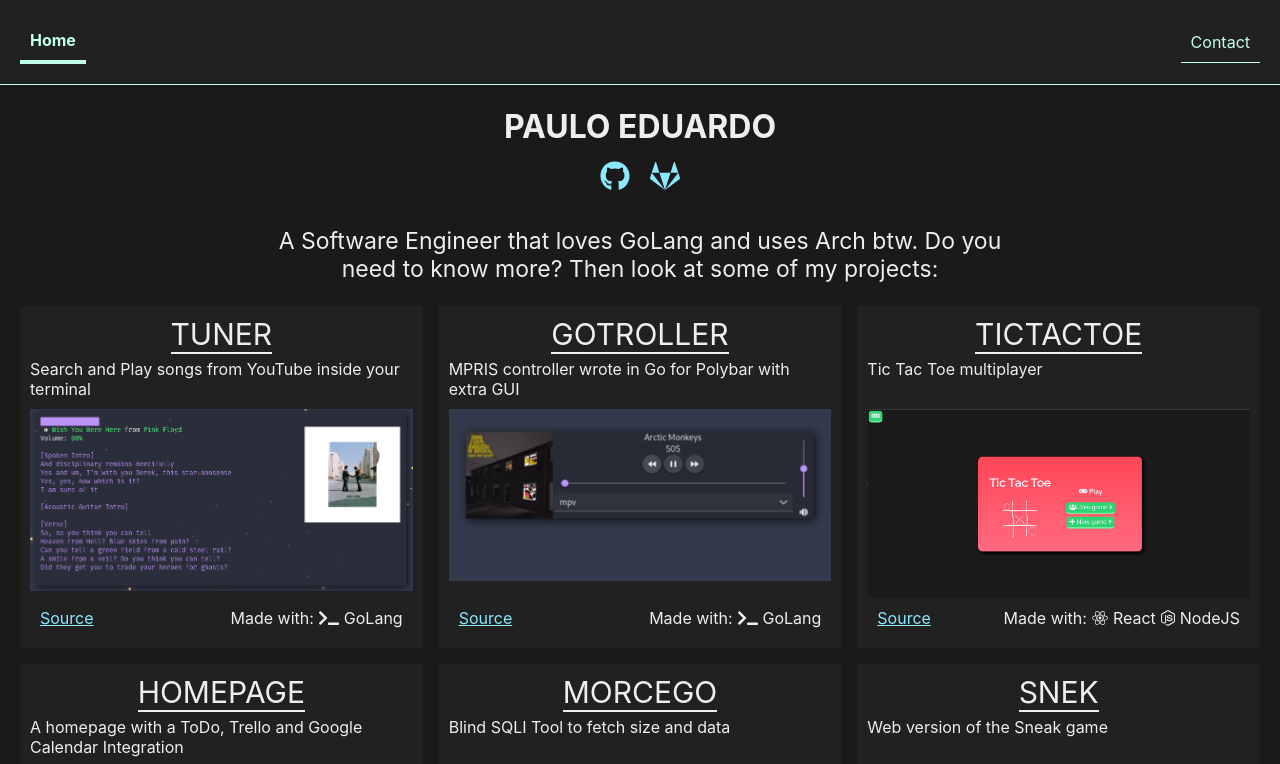
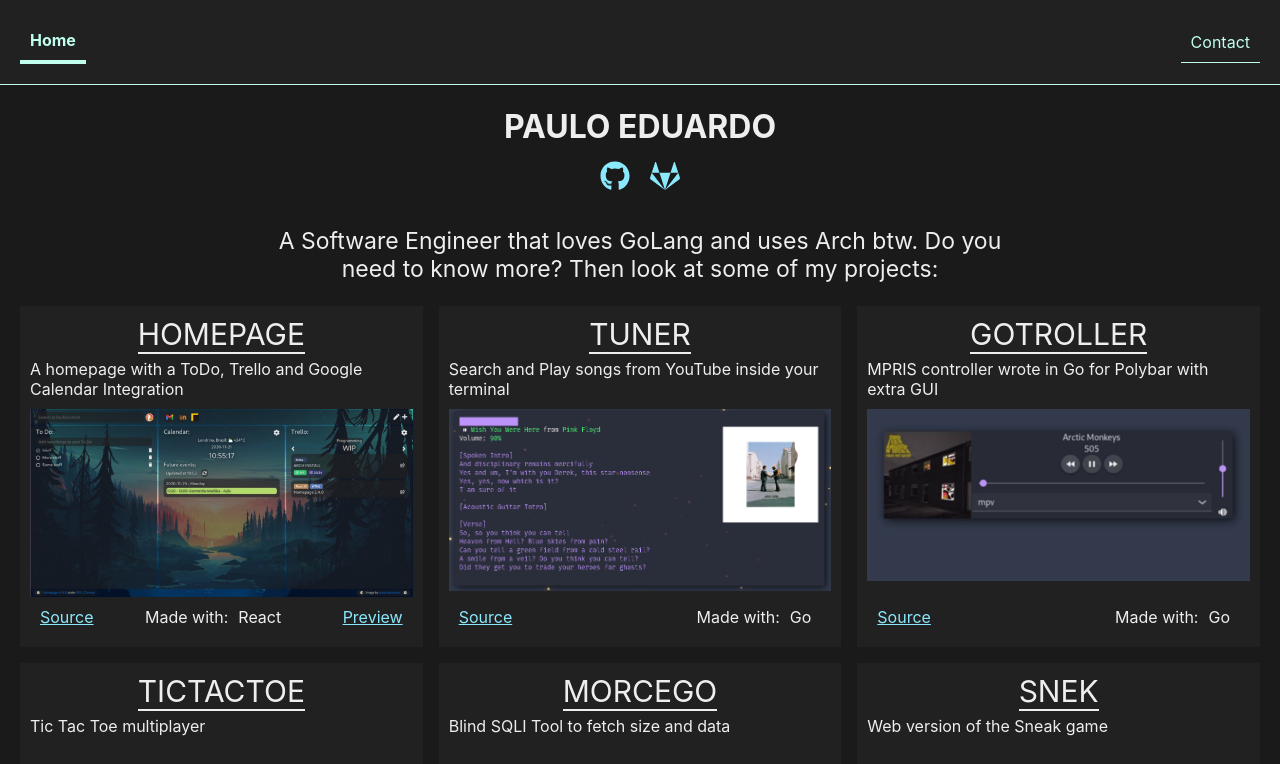
Before and after one commit to Pauloo27/me, a Next.js app: page / in a window 1280 px wide. Shown: the top 764 px of the page. Built offline with nearby package versions, Linux system fonts and the light colour scheme.

Commit message:
fix: project preview
remove icons, rename golang -> go, change projects order

```diff
--- a/components/ProjectPreview.js
+++ b/components/ProjectPreview.js
@@ -1,5 +1,4 @@
 import React from "react";
-import { FontAwesomeIcon } from "@fortawesome/react-fontawesome";
 import Link from "next/link";
 import style from "../styles/ProjectPreview.module.css";
 
@@ -16,10 +15,9 @@ export default function ProjectPreview({ project }) {
         <div>
           <span>Made with:</span>
           {project.madeWith.map((i) => (
-            <React.Fragment key={i.name}>
-              <FontAwesomeIcon style={{ margin: "0 5px 0 5px" }} icon={i.icon} />
+            <span className={style.technology}>
               {i.name}
-            </React.Fragment>
+            </span>
           ))}
         </div>
         {project.preview === undefined ? null
--- a/projects/index.js
+++ b/projects/index.js
@@ -4,32 +4,11 @@ import {
 import { faTerminal } from "@fortawesome/free-solid-svg-icons";
 
 const react = { name: "React", icon: faReact };
-const golang = { name: "GoLang", icon: faTerminal };
-const nodejs = { name: "NodeJS", icon: faNodeJs };
-const js = { name: "VanillaJS", icon: faJs };
+const go = { name: "Go", icon: faTerminal };
+const node = { name: "Node", icon: faNodeJs };
+const js = { name: "JS", icon: faJs };
 
 const projects = [
-  {
-    name: "Tuner",
-    description: "Search and Play songs from YouTube inside your terminal",
-    thumbnail: "/thumbs/tuner.jpg",
-    source: "https://github.com/Pauloo27/tuner",
-    madeWith: [golang],
-  },
-  {
-    name: "Gotroller",
-    description: "MPRIS controller wrote in Go for Polybar with extra GUI",
-    thumbnail: "/thumbs/gotroller.jpg",
-    source: "https://github.com/Pauloo27/gotroller",
-    madeWith: [golang],
-  },
-  {
-    name: "TicTacToe",
-    description: "Tic Tac Toe multiplayer",
-    thumbnail: "/thumbs/tictactoe.jpg",
-    source: "https://github.com/Pauloo27/tictactoe",
-    madeWith: [react, nodejs],
-  },
   {
     name: "Homepage",
     description: "A homepage with a ToDo, Trello and Google Calendar Integration",
@@ -39,11 +18,32 @@ const projects = [
     madeWith: [react],
   },
   {
+    name: "Tuner",
+    description: "Search and Play songs from YouTube inside your terminal",
+    thumbnail: "/thumbs/tuner.jpg",
+    source: "https://github.com/Pauloo27/tuner",
+    madeWith: [go],
+  },
+  {
+    name: "Gotroller",
+    description: "MPRIS controller wrote in Go for Polybar with extra GUI",
+    thumbnail: "/thumbs/gotroller.jpg",
+    source: "https://github.com/Pauloo27/gotroller",
+    madeWith: [go],
+  },
+  {
+    name: "TicTacToe",
+    description: "Tic Tac Toe multiplayer",
+    thumbnail: "/thumbs/tictactoe.jpg",
+    source: "https://github.com/Pauloo27/tictactoe",
+    madeWith: [react, node],
+  },
+  {
     name: "Morcego",
     description: "Blind SQLI Tool to fetch size and data",
     thumbnail: "/thumbs/morcego.jpg",
     source: "https://github.com/Pauloo27/morcego",
-    madeWith: [golang],
+    madeWith: [go],
   },
   {
     name: "Snek",
@@ -58,21 +58,21 @@ const projects = [
     description: "TL;DR pages fetcher",
     thumbnail: "/thumbs/tldr.jpg",
     source: "https://github.com/Pauloo27/tldr",
-    madeWith: [golang],
+    madeWith: [go],
   },
   {
     name: "GCO",
     description: "Tool to help writting better commit messages",
     thumbnail: "/thumbs/gco.jpg",
     source: "https://github.com/Pauloo27/gco",
-    madeWith: [golang],
+    madeWith: [go],
   },
   {
     name: "SHOP",
     description: "A shop managament system with backend and frontend",
     thumbnail: "/thumbs/shop.jpg",
     source: "https://github.com/Pauloo27/gco",
-    madeWith: [golang, react],
+    madeWith: [go, react],
   },
   {
     name: "NormiGO",
@@ -80,21 +80,21 @@ const projects = [
     thumbnail: "/thumbs/normigo.jpg",
     source: "https://github.com/Pauloo27/normigo",
     preview: "https://youtu.be/QTLuuaR1y7Y",
-    madeWith: [golang],
+    madeWith: [go],
   },
   {
     name: "Reddit",
     description: "Reddit Video Downloader library",
     thumbnail: "/thumbs/reddit.jpg",
     source: "https://github.com/Pauloo27/reddit",
-    madeWith: [nodejs],
+    madeWith: [node],
   },
   {
     name: "Go MPRIS",
     description: "A Go library for MPRIS",
     thumbnail: "/thumbs/gompris.jpg",
     source: "https://github.com/Pauloo27/go-mpris",
-    madeWith: [golang],
+    madeWith: [go],
   },
 ];
 
--- a/styles/ProjectPreview.module.css
+++ b/styles/ProjectPreview.module.css
@@ -24,6 +24,10 @@
   margin-bottom: auto;
 }
 
+.technology {
+  margin: 0 10px;
+}
+
 .links {
   padding: 10px;
   display: flex;
```
